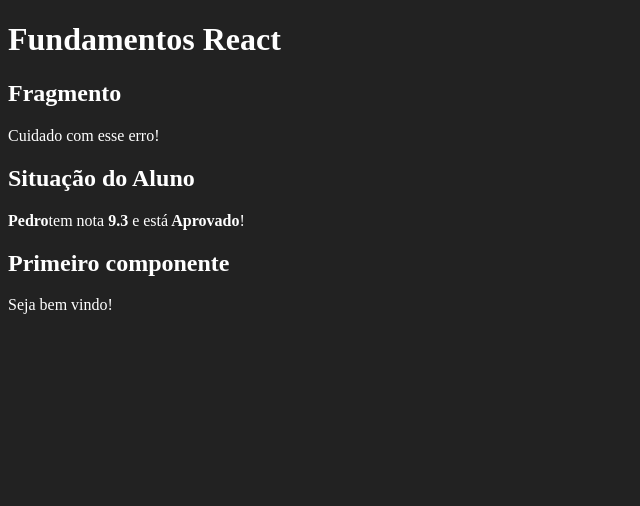
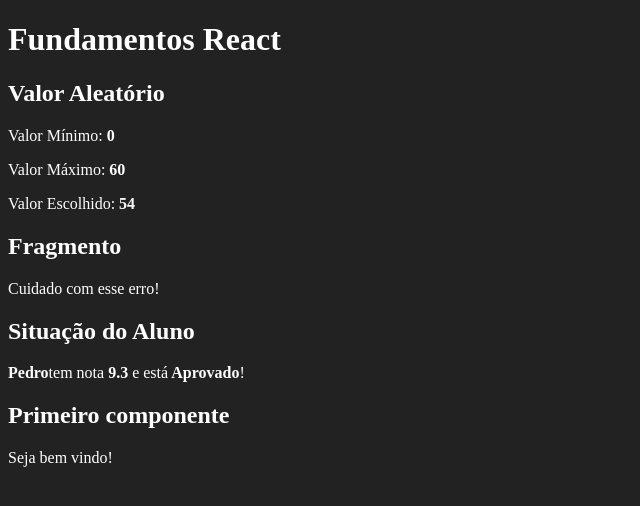
Before and after one commit to edilson-rodrigues/fundamentos_react, a React (Create React App) app: page / in a window 1280 px wide. Shown: the top 506 px of the page, without its empty margins (0-640 px from the left). Built offline with nearby package versions, Linux system fonts and the light colour scheme.

Commit message:
desafio aleatorio

```diff
--- a/src/App.jsx
+++ b/src/App.jsx
@@ -3,11 +3,13 @@
 import Primeiro from './components/basicos/Primeiro';
 import ComParametro from './components/basicos/ComParametro';
 import Fragmento from './components/basicos/Fragmento';
+import Aleatorio from './components/basicos/Aleatorio';
 
 // eslint-disable-next-line
 export default () =>
     <div id="app">
         <h1>Fundamentos React</h1>
+        <Aleatorio min={0} max={60} />
         <Fragmento />
         <ComParametro
             titulo="Situação do Aluno"
--- /dev/null
+++ b/src/components/basicos/Aleatorio.jsx
@@ -0,0 +1,22 @@
+import React from 'react';
+
+// eslint-disable-next-line
+export default props => {
+
+    const { min, max } = props;
+
+    function getRandomArbitrary(min, max) {
+        return parseInt(Math.random() * (max - min)) + min;
+    }
+
+    const aleatorio = getRandomArbitrary(min, max);
+
+    return (
+        <div>
+            <h2>Valor Aleatório</h2>
+            <p>Valor Mínimo: <strong>{min}</strong></p>
+            <p>Valor Máximo: <strong>{max}</strong></p>
+            <p>Valor Escolhido: <strong>{aleatorio}</strong></p>
+        </div>
+    )
+}
```
